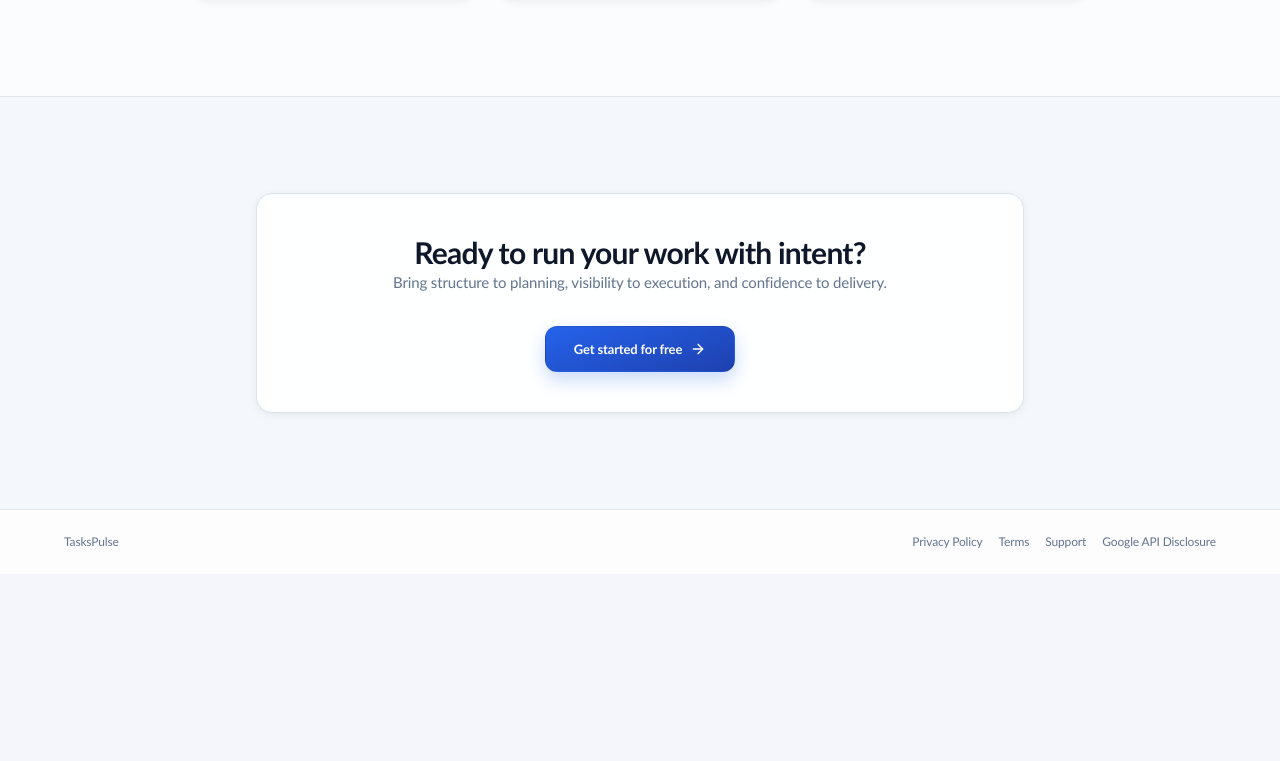
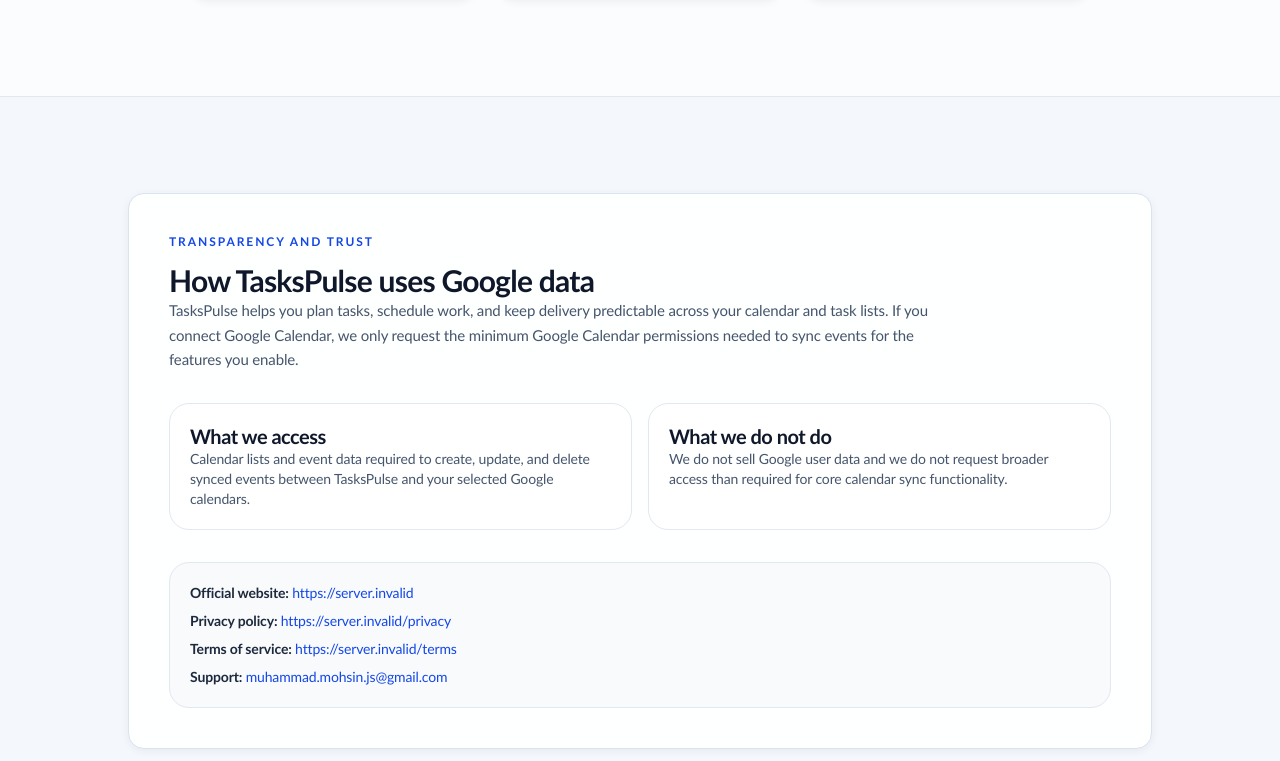
Before and after one commit to muhammadmohsinjs-web/tasky, a React (Vite) app: page / in a window 1280 px wide. Shown: the part 2159-2920 px from the top of the page. Before the commit the page ends 2733 px from the top, so only its background shows below. Built offline with nearby package versions, Linux system fonts and the light colour scheme; no server answers.

Commit message:
landing page changes

```diff
--- a/src/pages/Landing.tsx
+++ b/src/pages/Landing.tsx
@@ -2,6 +2,7 @@ import { Link, useNavigate } from 'react-router-dom'
 import { useAuth } from '../contexts/AuthContext'
 import { Calendar, BarChart3, ArrowRight, CheckCircle2, Zap, Shield, Clock, Sparkles } from 'lucide-react'
 import tasksPulseLogo from '../assets/TasksPulse-logo-horizontal.svg'
+import { APP_NAME, SUPPORT_EMAIL, getPublicAppUrl } from '../lib/legal'
 
 const FEATURES = [
   {
@@ -45,6 +46,7 @@ const STEPS = [
 export default function Landing() {
   const navigate = useNavigate()
   const { authenticated } = useAuth()
+  const publicAppUrl = getPublicAppUrl()
 
   const handleCTA = () => {
     navigate(authenticated ? '/dashboard' : '/welcome')
@@ -64,7 +66,7 @@ export default function Landing() {
             <a href="#how-it-works" className="hover:text-slate-800 transition-colors">
               How it works
             </a>
-            <a href="/privacy" className="hover:text-slate-800 transition-colors">
+            <a href={`${publicAppUrl}/privacy`} className="hover:text-slate-800 transition-colors">
               Privacy
             </a>
           </div>
@@ -219,6 +221,44 @@ export default function Landing() {
         </div>
       </section>
 
+      <section id="transparency" className="py-24 px-6">
+        <div className="max-w-5xl mx-auto panel p-8 sm:p-10">
+          <div className="max-w-3xl">
+            <p className="text-xs font-semibold text-blue-700 uppercase tracking-[0.16em] mb-3">Transparency and trust</p>
+            <h2 className="text-3xl sm:text-4xl font-semibold text-slate-900 tracking-tight mb-4">How {APP_NAME} uses Google data</h2>
+            <p className="text-slate-600 leading-relaxed">
+              {APP_NAME} helps you plan tasks, schedule work, and keep delivery predictable across your calendar and task lists.
+              If you connect Google Calendar, we only request the minimum Google Calendar permissions needed to sync events for
+              the features you enable.
+            </p>
+          </div>
+
+          <div className="mt-8 grid grid-cols-1 md:grid-cols-2 gap-4">
+            <div className="rounded-xl border border-slate-200 bg-white p-5">
+              <h3 className="text-sm font-semibold text-slate-900 mb-2">What we access</h3>
+              <p className="text-sm text-slate-600">
+                Calendar lists and event data required to create, update, and delete synced events between {APP_NAME} and your
+                selected Google calendars.
+              </p>
+            </div>
+            <div className="rounded-xl border border-slate-200 bg-white p-5">
+              <h3 className="text-sm font-semibold text-slate-900 mb-2">What we do not do</h3>
+              <p className="text-sm text-slate-600">
+                We do not sell Google user data and we do not request broader access than required for core calendar sync
+                functionality.
+              </p>
+            </div>
+          </div>
+
+          <div className="mt-8 rounded-xl border border-slate-200 bg-slate-50 p-5 text-sm text-slate-600 space-y-2">
+            <p><span className="font-semibold text-slate-800">Official website:</span> <a href={publicAppUrl} className="text-blue-700 hover:text-blue-800">{publicAppUrl}</a></p>
+            <p><span className="font-semibold text-slate-800">Privacy policy:</span> <a href={`${publicAppUrl}/privacy`} className="text-blue-700 hover:text-blue-800">{`${publicAppUrl}/privacy`}</a></p>
+            <p><span className="font-semibold text-slate-800">Terms of service:</span> <a href={`${publicAppUrl}/terms`} className="text-blue-700 hover:text-blue-800">{`${publicAppUrl}/terms`}</a></p>
+            <p><span className="font-semibold text-slate-800">Support:</span> <a href={`mailto:${SUPPORT_EMAIL}`} className="text-blue-700 hover:text-blue-800">{SUPPORT_EMAIL}</a></p>
+          </div>
+        </div>
+      </section>
+
       <section className="py-24 px-6">
         <div className="max-w-3xl mx-auto text-center panel p-10">
           <h2 className="text-3xl sm:text-4xl font-semibold text-slate-900 tracking-tight mb-4">Ready to run your work with intent?</h2>
@@ -234,7 +274,7 @@ export default function Landing() {
         <div className="mx-auto flex max-w-6xl flex-wrap items-center justify-between gap-3 text-xs text-slate-500">
           <span>TasksPulse</span>
           <div className="flex flex-wrap items-center gap-4">
-            <a href="/privacy" className="hover:text-slate-800">Privacy Policy</a>
+            <a href={`${publicAppUrl}/privacy`} className="hover:text-slate-800">Privacy Policy</a>
             <a href="/terms" className="hover:text-slate-800">Terms</a>
             <a href="/support" className="hover:text-slate-800">Support</a>
             <a href="/google-api-disclosure" className="hover:text-slate-800">Google API Disclosure</a>
```
